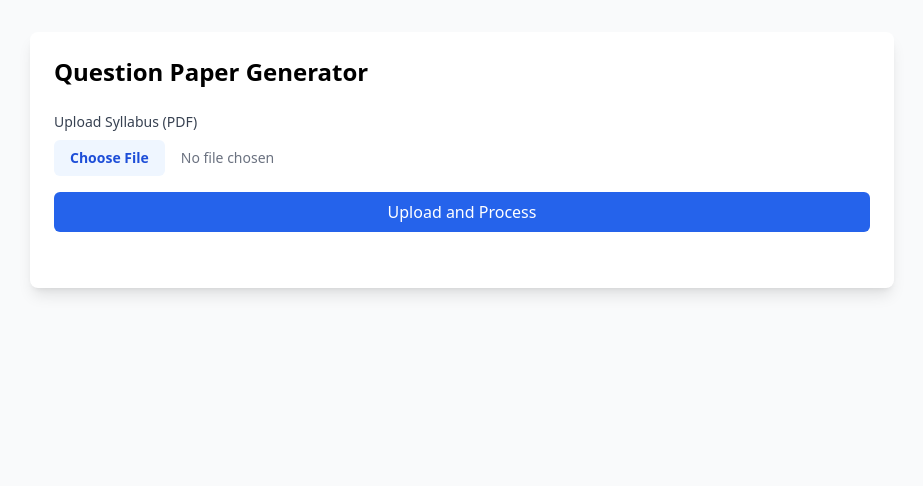
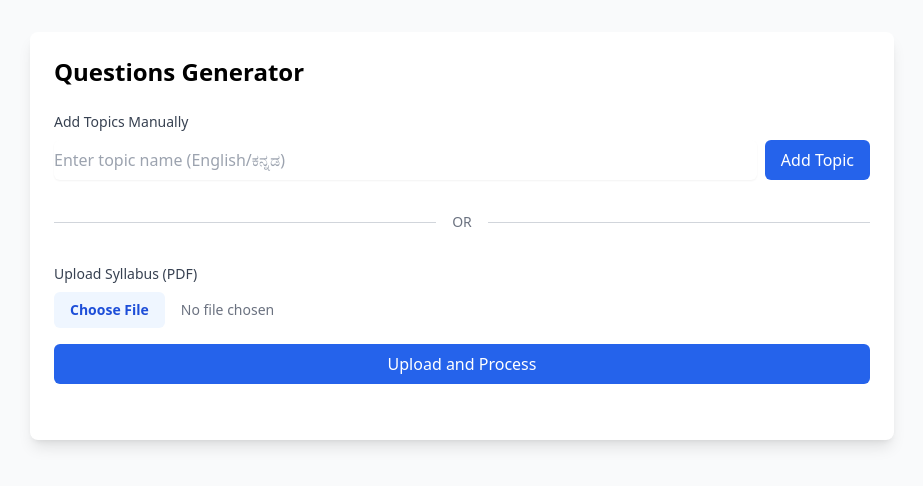
Before and after one commit to sapandeep31/auto-qpmaker, a Flask app: page /index in a window 1280 px wide. Shown: the top 486 px of the page, without its empty margins (178-1101 px from the left). Run offline with Flask 3, Linux system fonts and the light colour scheme; the visitor is signed in with stand-in values (Sample User, id 1); some libraries are stand-ins or nearby versions.

Commit message:
thoda accha

```diff
--- a/app.py
+++ b/app.py
@@ -5,12 +5,14 @@ import os
 import pdfplumber
 import json
 import google.generativeai as genai
+from dotenv import load_dotenv
 
+load_dotenv()
 app = Flask(__name__)
 CORS(app)
 
 # Set a secret key for session management
-app.secret_key = 'your_secret_key_here'  # Replace with a proper secret key in production
+app.secret_key = 'your_secret_key_here'
 
 # Configure upload folder
 app.config['UPLOAD_FOLDER'] = 'uploads'
@@ -18,7 +20,7 @@ if not os.path.exists(app.config['UPLOAD_FOLDER']):
     os.makedirs(app.config['UPLOAD_FOLDER'])
 
 # Configure Gemini API
-genai.configure(api_key="YOUR_API_KEY")
+genai.configure(api_key = os.getenv('GENAI_API_KEY'))
 model = genai.GenerativeModel("gemini-1.5-flash")
 
 @app.route('/')
--- a/templates/index.html
+++ b/templates/index.html
@@ -14,12 +14,14 @@
         file: null,
         topics: [],
         selectedTopics: [],
+        newTopic: '',
         questionType: '',
         difficulty: 'medium',
         loading: false,
         generating: false,
         questionPaper: '',
         showResult: false,
+        error: '',
         questionTypes: [
             'Normal MCQs',
             'Multiple Select Questions',
@@ -28,7 +30,20 @@
             'Assertion and Reasoning',
             'Statement and Conclusion'
         ],
-
+        addManualTopic() {
+        if (!this.newTopic.trim()) {
+            this.error = 'Please enter a topic';
+            return;
+        }
+            if (!this.topics.includes(this.newTopic.trim())) {
+            this.topics.push(this.newTopic.trim());
+            this.selectedTopics.push(this.newTopic.trim());
+            this.newTopic = '';
+            this.error = '';
+        } else {
+            this.error = 'Topic already exists';
+        }
+    },
         async uploadSyllabus() {
             if (!this.file) {
                 alert('Please select a PDF file');
@@ -113,7 +128,33 @@
     }" class="container mx-auto px-4 py-8 max-w-4xl">
 
         <div class="bg-white rounded-lg shadow-lg p-6 mb-8">
-            <h1 class="text-2xl font-bold mb-6">Question Paper Generator</h1>
+            <h1 class="text-2xl font-bold mb-6">Questions Generator</h1>
+
+            <!-- Manual Topic Entry -->
+            <div class="mb-8">
+                <label class="block text-sm font-medium text-gray-700 mb-2">
+                    Add Topics Manually
+                </label>
+                <div class="flex gap-2">
+                    <input type="text" x-model="newTopic" @keyup.enter="addManualTopic()"
+                        placeholder="Enter topic name (English/ಕನ್ನಡ)"
+                        class="flex-1 rounded-md border-gray-300 shadow-sm focus:border-blue-500 focus:ring-blue-500">
+                    <button @click="addManualTopic()"
+                        class="bg-blue-600 text-white px-4 py-2 rounded-md hover:bg-blue-700 transition-colors">
+                        Add Topic
+                    </button>
+                </div>
+                <p x-show="error" x-text="error" class="mt-2 text-sm text-red-600"></p>
+            </div>
+
+            <div class="relative mb-8">
+                <div class="absolute inset-0 flex items-center">
+                    <div class="w-full border-t border-gray-300"></div>
+                </div>
+                <div class="relative flex justify-center">
+                    <span class="bg-white px-4 text-sm text-gray-500">OR</span>
+                </div>
+            </div>
 
             <!-- File Upload Section -->
             <div class="mb-8">
@@ -121,11 +162,11 @@
                     Upload Syllabus (PDF)
                 </label>
                 <input type="file" accept=".pdf" @change="file = $event.target.files[0]" class="block w-full text-sm text-gray-500 mb-4
-                              file:mr-4 file:py-2 file:px-4
-                              file:rounded-md file:border-0
-                              file:text-sm file:font-semibold
-                              file:bg-blue-50 file:text-blue-700
-                              hover:file:bg-blue-100">
+                            file:mr-4 file:py-2 file:px-4
+                            file:rounded-md file:border-0
+                            file:text-sm file:font-semibold
+                            file:bg-blue-50 file:text-blue-700
+                            hover:file:bg-blue-100">
                 <button @click="uploadSyllabus()" :disabled="loading"
                     class="w-full bg-blue-600 text-white py-2 px-4 rounded-md hover:bg-blue-700 disabled:bg-blue-300">
                     <span x-show="!loading">Upload and Process</span>
@@ -135,12 +176,11 @@
 
             <!-- Topics Selection -->
             <div x-show="topics.length > 0" class="mb-8">
-                <h2 class="text-lg font-semibold mb-3">Select Topics</h2>
+                <h2 class="text-lg font-semibold mb-3">Selected Topics</h2>
                 <div class="grid grid-cols-1 md:grid-cols-2 gap-2">
                     <template x-for="topic in topics" :key="topic">
                         <label class="flex items-center space-x-2">
-                            <input type="checkbox" :value="topic" x-model="selectedTopics"
-                                class="rounded text-blue-600">
+                            <input type="checkbox" :value="topic" x-model="selectedTopics" class="rounded text-blue-600">
                             <span x-text="topic" class="text-sm"></span>
                         </label>
                     </template>
```
Also changed, not shown: 1 other file.
